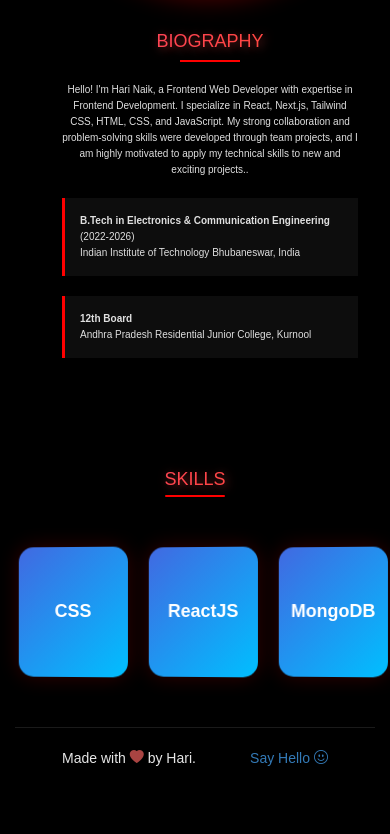
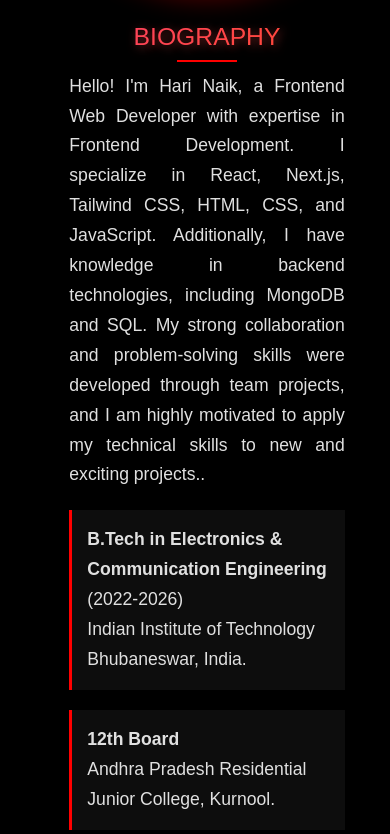
Before and after one commit to harinaik203/portfolio., a website: page public/about.html in a window 390 px wide. Shown: the part 430-1264 px from the top of the page. Before the commit the page ends 1218 px from the top, so only its background shows below. Drawn offline with nearby package versions, Linux system fonts and the light colour scheme.

Commit message:
added cdn links

```diff
--- a/public/about.html
+++ b/public/about.html
@@ -4,13 +4,17 @@
     <meta charset="UTF-8">
     <meta name="viewport" content="width=device-width, initial-scale=1.0">
     <title>Hari Naik - Portfolio</title>
-    <link rel="stylesheet" href="https://cdn.jsdelivr.net/npm/bootstrap-icons@1.5.0/font/bootstrap-icons.css">
-    <link rel="stylesheet" href="https://cdn.jsdelivr.net/npm/bootstrap@3.3.7/dist/css/bootstrap.min.css">
-    <script src="https://stackpath.bootstrapcdn.com/bootstrap/5.1.3/js/bootstrap.bundle.min.js"></script>
+
+     <link rel="stylesheet" href="https://cdn.jsdelivr.net/npm/bootstrap@5.3.0/dist/css/bootstrap.min.css">
+     <link rel="stylesheet" href="https://cdn.jsdelivr.net/npm/bootstrap-icons/font/bootstrap-icons.css">
+     <script src="https://cdn.jsdelivr.net/npm/bootstrap@5.3.0/dist/js/bootstrap.bundle.min.js"></script>
+    <!-- <script src="../node_modules/bootstrap/dist/js/bootstrap.bundle.js"></script>
+    <link rel="stylesheet" href="../node_modules/bootstrap-icons/font/bootstrap-icons.css">
+    <link rel="stylesheet" href="../node_modules/bootstrap/dist/css/bootstrap.css"> -->
     <link rel="stylesheet" href="./src/styles/about.css">
     <script src="./src/about.js"></script>
 </head>
-<body class="container-fluid" onload="bodyload()">
+<body class="container-fluid">
     <header>
 
             <div class="logo">
@@ -25,7 +29,7 @@
             </ul>
         </div>
            <button class="menu-btn bi bi-list text-white d-lg-none" data-bs-toggle="modal" data-bs-target="#menuModal"></button>
-        <div class="modal fade d-lg-none" id="menuModal">
+        <div class="modal fade" id="menuModal">
             <div class="modal-dialog modal-dialog-centered">
                 <div class="modal-content">
                     <div class="modal-header">
@@ -49,14 +53,14 @@
         <div class="biography">
             <h2>BIOGRAPHY</h2>
             <div class="bio-para">
-                <p>Hello! I'm Hari Naik, a Frontend Web Developer with expertise in Frontend Development. I specialize in React, Next.js, Tailwind CSS, HTML, CSS, and JavaScript. My strong collaboration and problem-solving skills were developed through team projects, and I am highly motivated to apply my technical skills to new and exciting projects..</p>
+                <p>Hello! I'm Hari Naik, a Frontend Web Developer with expertise in Frontend Development. I specialize in React, Next.js, Tailwind CSS, HTML, CSS, and JavaScript. Additionally, I have knowledge in backend technologies, including MongoDB and SQL.  My strong collaboration and problem-solving skills were developed through team projects, and I am highly motivated to apply my technical skills to new and exciting projects..</p>
                 <div class="college">
                     <strong>B.Tech in Electronics & Communication Engineering</strong> (2022-2026)<br>
-                    Indian Institute of Technology Bhubaneswar, India
+                    Indian Institute of Technology Bhubaneswar, India.
                 </div>
                 <div class="college">
                     <strong>12th Board</strong><br>
-                    Andhra Pradesh Residential Junior College, Kurnool
+                    Andhra Pradesh Residential Junior College, Kurnool.
                 </div>
             </div>
         </div>
@@ -96,8 +100,8 @@
             </div>
         </div>
         <div class="last">
-            <span>Made with <span class="bi bi-heart-fill text-danger"></span> by Hari.</span>
-            <span><a href="#" class="text-white text-decoration-none">Say Hello <span class="bi bi-emoji-smile"></span></a></span>
+            <span>Made with <span class="bi bi-heart-fill"></span> by Hari.</span>
+            <span><a href="#" class="text-decoration-none sayhello" onclick="helloclick()">Say Hello <span class="bi bi-emoji-smile"></span></a></span>
         </div>
     </footer>
 
--- a/public/src/styles/about.css
+++ b/public/src/styles/about.css
@@ -1,5 +1,4 @@
-
-   html {
+html {
     scroll-behavior: smooth;
 }
 
@@ -85,10 +84,10 @@ section {
     padding: 20px;
     border: 2px solid transparent;
      padding: 10px 20px 0px 45px;
+     font-family: sans-serif;
 }
 
 .biography h2 {
-    font-size: 1.8rem;
     font-weight: 400;
     text-transform: uppercase;
     background: linear-gradient(135deg, #ff416c, #ff4b2b);
@@ -107,12 +106,6 @@ section {
     width: 60px;
     height: 2px;
     background: red;
-}
-
-.bio-para {
-    font-size: 1.1rem;
-    line-height: 1.8;
-    color: #e0e0e0;
 }
 
 .college {
@@ -147,7 +140,6 @@ section {
 
 /* Skills section */
 .skills {
-    font-size: 1.8rem;
     font-weight: 400;
     text-transform: uppercase;
     text-align: center;
@@ -237,6 +229,10 @@ section {
     }
     .webimg{
         margin-right: 240px;
+        margin-top: 96px;
+    }
+    .bi-list{
+        visibility: hidden;
     }
 
 
@@ -252,21 +248,20 @@ section {
         top: 15px;
         right: 40px;
     }
-
     .biography {
         text-align: center;
+        padding: 20px;
         order: 2;
         max-width: 100%;
-        padding: 10px;
-        margin: auto;
+        margin: 0 auto;
     }
+
     .bio-para {
-        font-size: 1rem;
-        line-height: 1.6;
-        max-width: 100%;
-        padding: 10px 15px;
-        word-wrap: break-word;
-        overflow-wrap: break-word;
+        font-size: 1.1rem;
+        line-height: 1.7;
+        max-width: 90%;
+        margin: 0 auto;
+        text-align: justify;
     }
     .webimg {
         order: 1;
@@ -364,3 +359,9 @@ section {
     background-color: black;
     border: none;
 }
+.sayhello{
+    color: white;
+}
+.bi-heart-fill{
+    color: red;
+}
--- a/public/src/styles/project.css
+++ b/public/src/styles/project.css
@@ -1,4 +1,4 @@
-body {
+ body {
     background: black;
 }
 
@@ -241,3 +241,10 @@ header {
             right: 40px;
         }
     }
+    .last {
+        color: white;
+        display: flex;
+        justify-content: space-around;
+        padding: 20px;
+        border-top: 1px solid rgba(255, 255, 255, 0.1);
+    }
```
Also changed, not shown: public/index.html (+6 -3 lines), public/project.html (+13 -4 lines), public/src/styles/index.css (+8 -7 lines).
